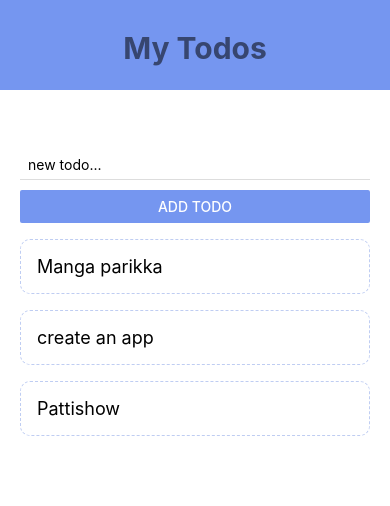
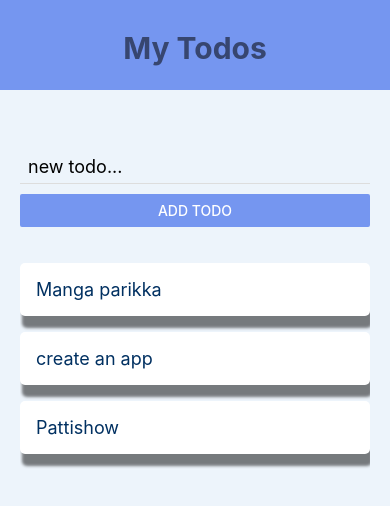
Before and after one commit to nahyansharvin/react-native-todo-app, a React Native app: screen / in a window 390 px wide. Shown: the top 506 px of the page. Built offline with nearby package versions, Linux system fonts and the light colour scheme.

Commit message:
update UI

```diff
--- a/App.js
+++ b/App.js
@@ -21,16 +21,16 @@ export default function App() {
   }
 
   const submitHandler = (text) => {
-    if(text){
+    if (text) {
       setTodos((prevTodos) => {
         return [
           { text: text, key: Math.random().toString() },
           ...prevTodos
         ]
       })
-    }else{
+    } else {
       Alert.alert('Oops!', 'You need to enter something', [
-        {text: 'Okeei'}
+        { text: 'Okeei' }
       ]);
     }
 
@@ -42,7 +42,7 @@ export default function App() {
       <StatusBar style="auto" />
       <Header />
       <View style={styles.content}>
-      <AddTodo submitHandler={submitHandler} />
+        <AddTodo submitHandler={submitHandler} />
         <View style={styles.list}>
           <FlatList
             data={todos}
@@ -60,10 +60,14 @@ export default function App() {
 const styles = StyleSheet.create({
   container: {
     flex: 1,
-    backgroundColor: '#fff',
+    backgroundColor: '#EDF4FB',
   },
   content: {
     padding: 20,
     flex: 1,
   },
+  list: {
+    marginTop: 20,
+    flex: 1,
+  }
 });
--- a/components/addTodo.js
+++ b/components/addTodo.js
@@ -23,6 +23,7 @@ export default function AddTodo({ submitHandler }) {
 const styles = StyleSheet.create({
     input: {
         marginTop: 40,
+        fontSize: 18,
         marginBottom: 10,
         paddingHorizontal: 8,
         paddingVertical: 6,
--- a/components/todoItem.js
+++ b/components/todoItem.js
@@ -2,21 +2,24 @@ import React from "react";
 import { StyleSheet, Text, TouchableOpacity } from "react-native";
 
 export default function TodoItem({ item, pressHandler }) {
-  return (
-    <TouchableOpacity onPress={() => pressHandler(item.key)}>
-      <Text style={styles.item}>{item.text}</Text>
-    </TouchableOpacity>
-  );
+    return (
+        <TouchableOpacity onPress={() => pressHandler(item.key)}>
+            <Text style={styles.item}>{item.text}</Text>
+        </TouchableOpacity>
+    );
 }
 
 const styles = StyleSheet.create({
     item: {
+        color: '#003061',
         padding: 16,
         marginTop: 16,
-        borderColor: '#BFCDF2',
-        borderWidth: 1,
-        borderStyle: 'dashed',
-        borderRadius: 10,
-        fontSize: 18
+        backgroundColor: '#fff',
+        borderRadius: 5,
+        fontSize: 18,
+        shadowColor: '#000',
+        shadowOffset: { width: 2, height: 12 },
+        shadowOpacity: 0.5,
+        shadowRadius: 3,
     }
 });
```
